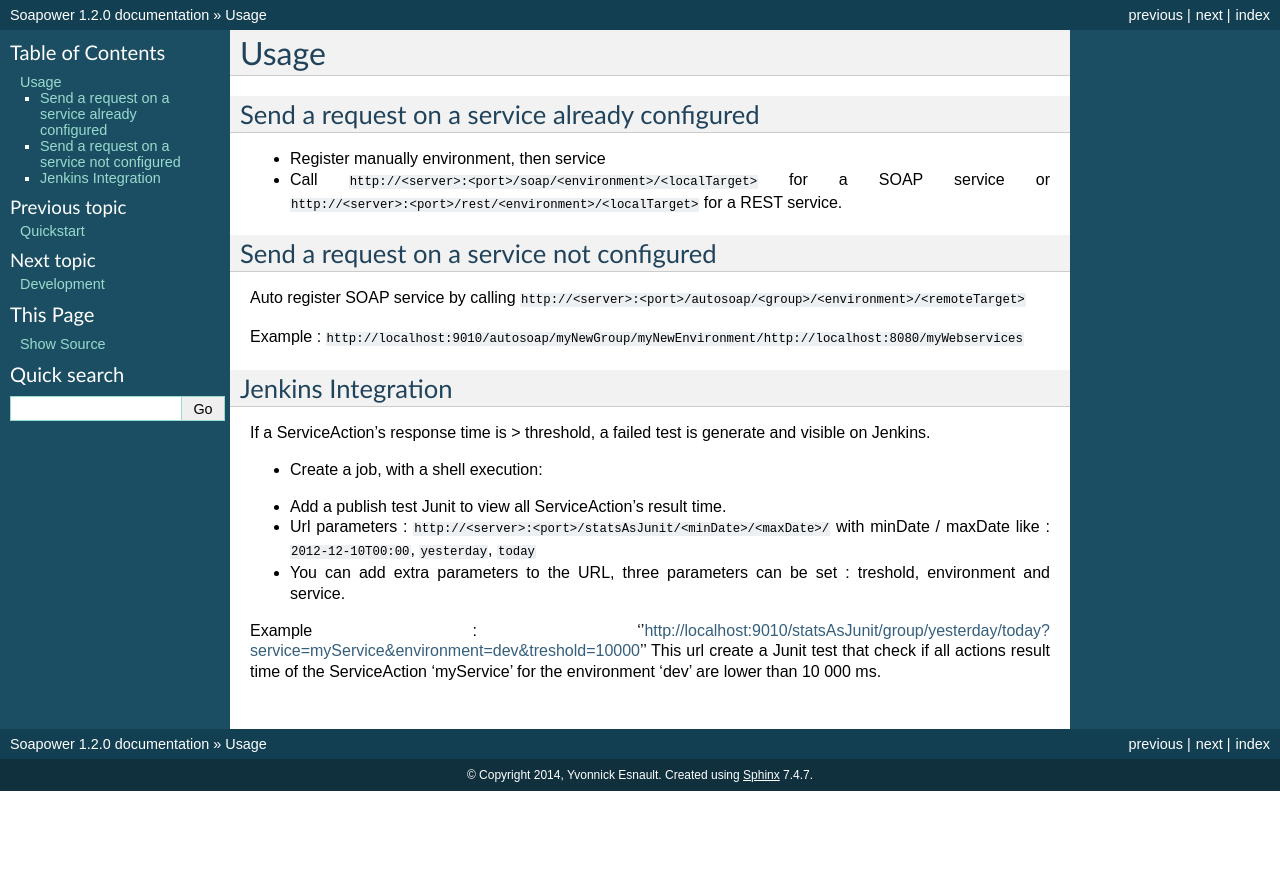
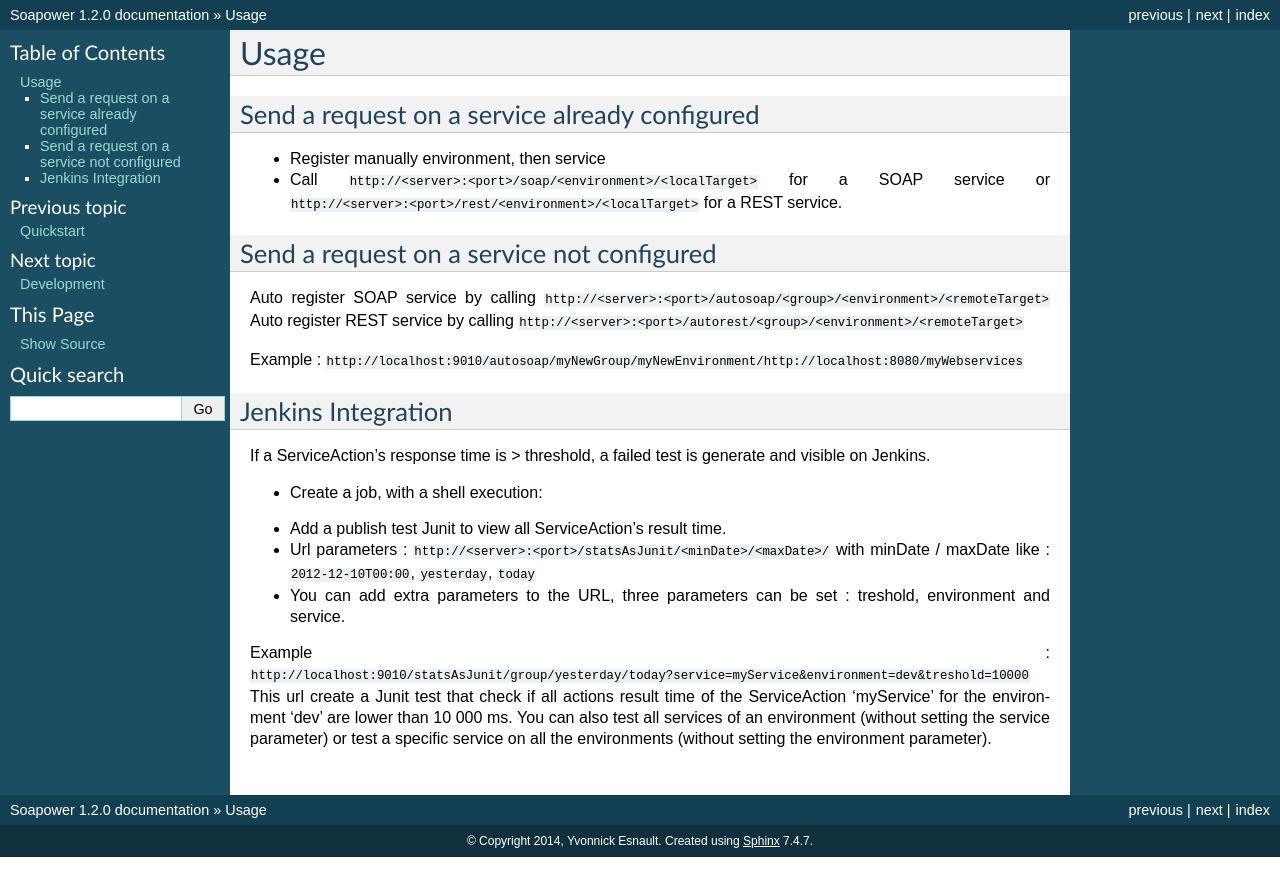
Before and after one commit to soapower/docs, a Sphinx documentation site: the page built from source/usage.txt, in a window 1280 px wide. Shown: the top 896 px of the page. Built offline with Sphinx 7.4.7, drawn with Linux system fonts in a browser that asks for light colours.

Commit message:
Add doc for autoregistering REST service and junit tests generation

```diff
--- a/source/usage.txt
+++ b/source/usage.txt
@@ -10,6 +10,8 @@ Send a request on a service not configured
 ----------------------------------------------
 Auto register SOAP service by calling
 ``http://<server>:<port>/autosoap/<group>/<environment>/<remoteTarget>``
+Auto register REST service by calling
+``http://<server>:<port>/autorest/<group>/<environment>/<remoteTarget>``
 
 Example :
 ``http://localhost:9010/autosoap/myNewGroup/myNewEnvironment/http://localhost:8080/myWebservices``
@@ -27,6 +29,8 @@ If a ServiceAction's response time is > threshold, a failed test is generate and
 * Add a publish test Junit to view all ServiceAction's result time.
 * Url parameters : ``http://<server>:<port>/statsAsJunit/<minDate>/<maxDate>/`` with minDate / maxDate like : ``2012-12-10T00:00``, ``yesterday``, ``today``
 * You can add extra parameters to the URL, three parameters can be set : treshold, environment and service.
+
 Example :
-''http://localhost:9010/statsAsJunit/group/yesterday/today?service=myService&environment=dev&treshold=10000''
+``http://localhost:9010/statsAsJunit/group/yesterday/today?service=myService&environment=dev&treshold=10000``
 This url create a Junit test that check if all actions result time of the ServiceAction 'myService' for the environment 'dev' are lower than 10 000 ms.
+You can also test all services of an environment (without setting the service parameter) or test a specific service on all the environments (without setting the environment parameter).
```
